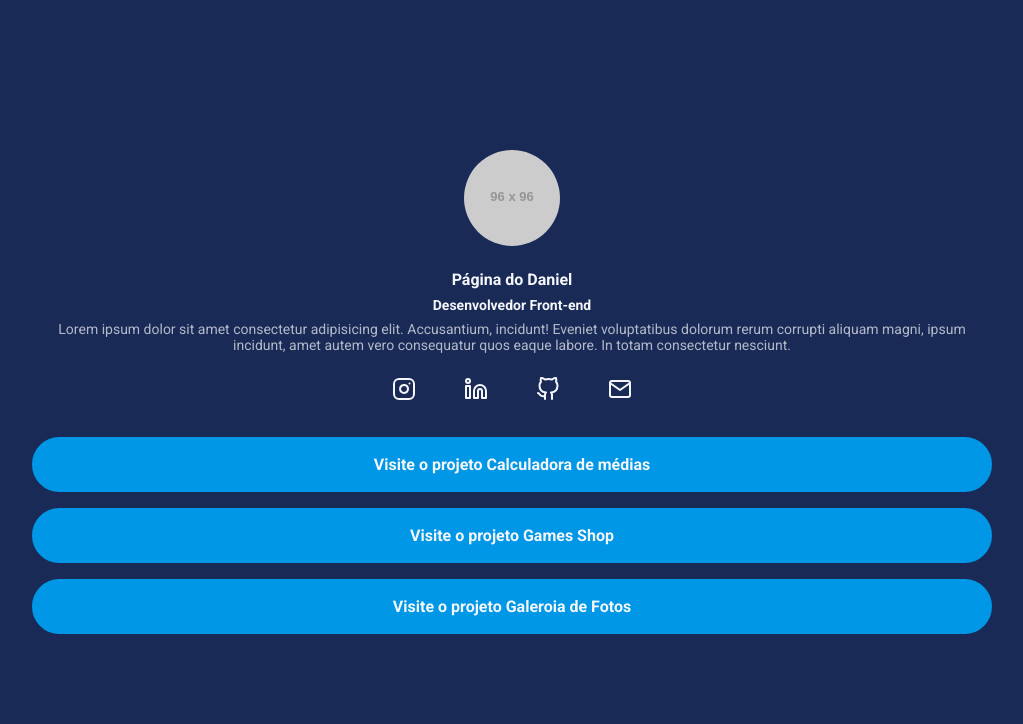
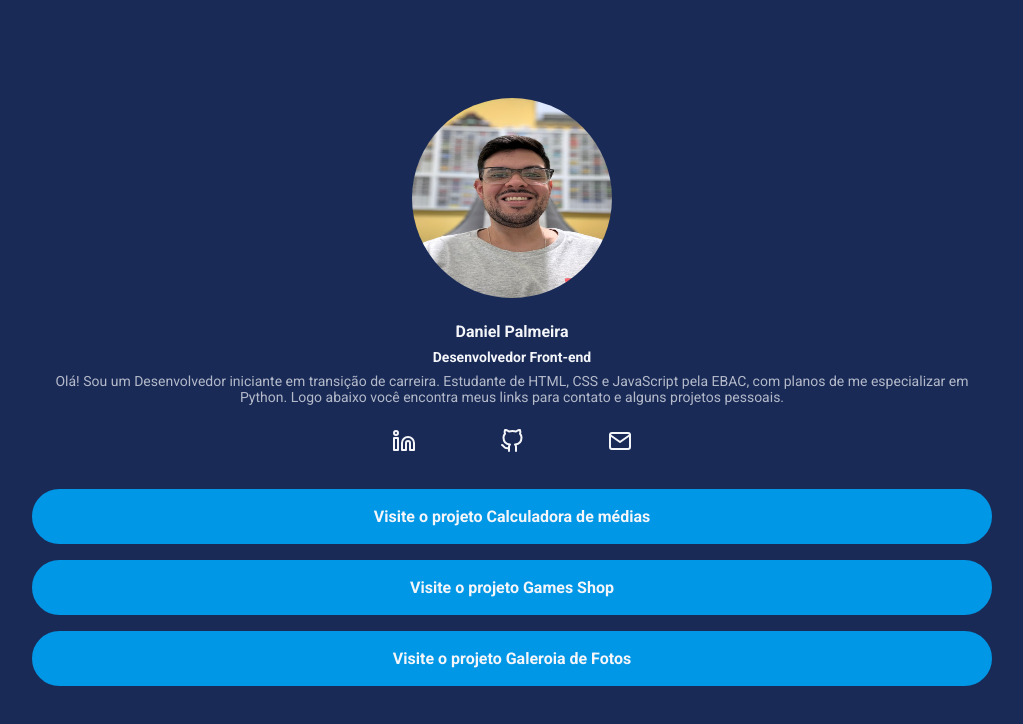
Before and after one commit to Danpalmeira92/portfolio-daniel-palmeira, a website: page index.html in a window 1280 px wide. Shown: the whole page, without its empty margins (128-1151 px from the left). Drawn offline with Linux system fonts and the light colour scheme; placeholder pictures from the web are drawn by us.

Commit message:
Adicinando foto de perfil e editando as informações pessoais

```diff
--- a/index.html
+++ b/index.html
@@ -12,22 +12,17 @@
 <body>
     <div class="container">
     <header>
-            <img class="profile-avatar" src="https://dummyimage.com/96x96/cccccc/ffffff" alt="Placeholder">
+            <img class="profile-avatar" src="./src/images/profile img.jpeg" alt="Foto de perfil">
             <div class="profile-bio">
-                <h1 class="profile-bio-name">Página do Daniel</h1>
+                <h1 class="profile-bio-name">Daniel Palmeira</h1>
                 <h2 class="profile-bio-subtitle">Desenvolvedor Front-end</h2>
                 <p class="profile-bio-description">
-                    Lorem ipsum dolor sit amet consectetur adipisicing elit. Accusantium, incidunt! Eveniet voluptatibus dolorum rerum corrupti aliquam magni, ipsum incidunt, amet autem vero consequatur quos eaque labore. In totam consectetur nesciunt.
+                    Olá! Sou um Desenvolvedor iniciante em transição de carreira. Estudante de HTML, CSS e JavaScript pela EBAC, com planos de me especializar em Python. Logo abaixo você encontra meus links para contato e alguns projetos pessoais.
                 </p>
             </div>
     </header>
     <nav>
         <ul class="social-links">
-            <li>
-                <a href="">
-                    <img src="./src/images/instagram.svg" alt="Logo do instagram">
-                </a>
-            </li>
             <li>
                 <a href="">
                     <img src="./src/images/linkedin.svg" alt="Logo do linkedin">
--- a/src/styles/main.less
+++ b/src/styles/main.less
@@ -48,6 +48,8 @@ header {
         display: block;
         margin: 0 auto 24px;
         border-radius: 50%;
+        width: 200px;
+        height: 200px;
     }
 }
 
```
Also changed, not shown: build/styles/main.css, src/images/instagram.svg (deleted), src/images/profile img.jpeg (added), 1 other file.
